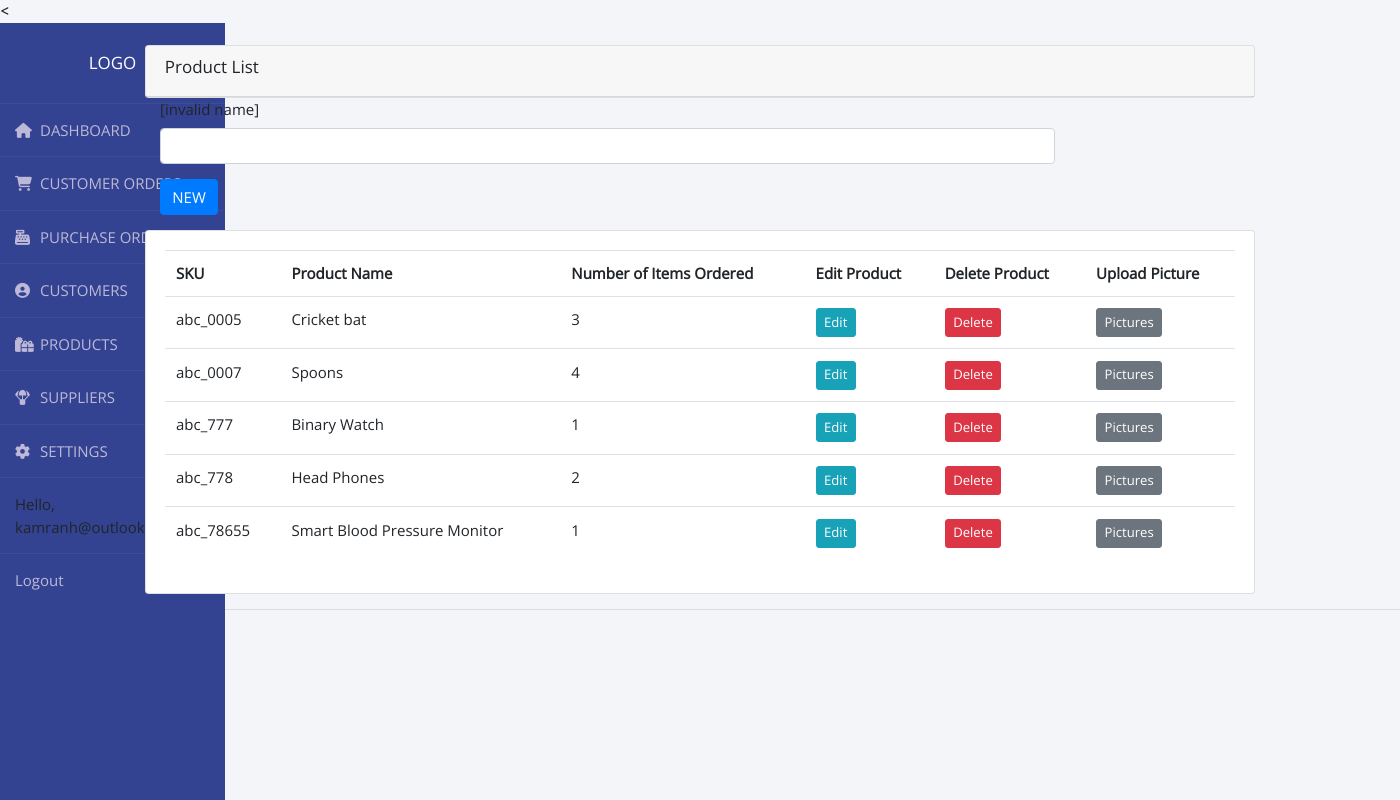
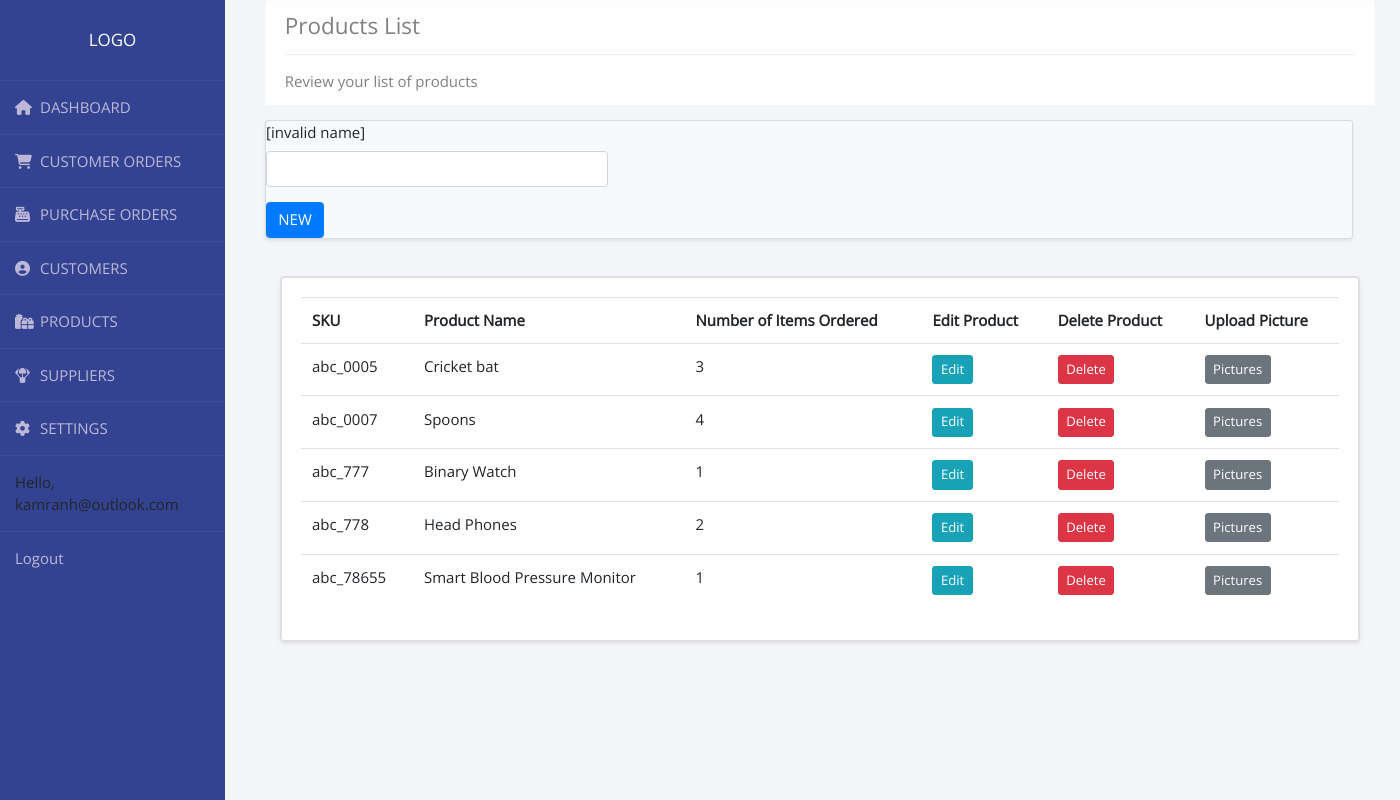
Before and after one commit to kamcoder-dev/Management-information-system---Django, a Django app: page /product_list/ in a window 1400 px wide. Run offline with Django 3.2, Linux system fonts and the light colour scheme; a user stored in the database is signed in; data comes from the database, SQL or seed files in the repository; both versions use the stored data as it was after the commit; some libraries are stand-ins or nearby versions.

Commit message:
visual june

```diff
--- a/crm1/accounts/templates/accounts/main.html
+++ b/crm1/accounts/templates/accounts/main.html
@@ -4,7 +4,7 @@
 <html>
 
 <head>
-	<title>CRM</title>
+	<title>Admin</title>
 	<link rel="stylesheet" href="https://stackpath.bootstrapcdn.com/bootstrap/4.3.1/css/bootstrap.min.css"
 		integrity="sha384-ggOyR0iXCbMQv3Xipma34MD+dH/1fQ784/j6cY/iJTQUOhcWr7x9JvoRxT2MZw1T" crossorigin="anonymous">
 
@@ -14,14 +14,16 @@
 
 <body>
 	{%  include 'accounts/navbar.html' %}
-	<div class="container-fluid">
-		{% block content %}
+	<div id="main-container">
+		<div class="container-fixed">
+			{% block content %}
 
 
 
-		{% endblock %}
+			{% endblock %}
+		</div>
 	</div>
-	<hr>
+
 
 
 </body>
--- a/crm1/accounts/templates/accounts/navbar.html
+++ b/crm1/accounts/templates/accounts/navbar.html
@@ -72,25 +72,41 @@
 
 
   </style>
-  <nav>
+
+  <nav class="nav flex-column float-left">
 
     <div class="wrapper">
       <div class="sidebar">
         <h2>Logo</h2>
         <ul>
-          <li><a href="{% url 'home' %}"><i class="fas fa-home"></i>DASHBOARD</a></li>
-          <li><a href="{% url 'customer_order_list' %}"><i class="fas fa-shopping-cart"></i>CUSTOMER ORDERS</a></li>
-          <li><a href=""><i class="fas fa-cash-register"></i>PURCHASE ORDERS</a></li>
-          <li><a href="{% url 'customer_list' %}"><i class="fas fa-user-circle"></i>CUSTOMERS</a></li>
-          <li><a href="{% url 'product_list' %}"><i class="fas fa-gifts"></i>PRODUCTS</a></li>
-          <li><a href=""><i class="fas fa-parachute-box"></i>SUPPLIERS</a></li>
-          <li><a href=""><i class="fas fa-cog"></i>SETTINGS</a></li>
-          <li><span class="hello-msg">Hello, {{request.user}}</span></li>
-          <li><span><a class="hello-msg" href="{% url 'logout' %}">Logout</a></span></li>
-
+          <li>
+            <a href="{% url 'home' %}"><i class="fas fa-home"></i>DASHBOARD</a>
+          </li>
+          <li>
+            <a href="{% url 'customer_order_list' %}"><i class="fas fa-shopping-cart"></i>CUSTOMER ORDERS</a>
+          </li>
+          <li>
+            <a href=""><i class="fas fa-cash-register"></i>PURCHASE ORDERS</a>
+          </li>
+          <li>
+            <a href="{% url 'customer_list' %}"><i class="fas fa-user-circle"></i>CUSTOMERS</a>
+          </li>
+          <li>
+            <a href="{% url 'product_list' %}"><i class="fas fa-gifts"></i>PRODUCTS</a>
+          </li>
+          <li>
+            <a href=""><i class="fas fa-parachute-box"></i>SUPPLIERS</a>
+          </li>
+          <li>
+            <a href=""><i class="fas fa-cog"></i>SETTINGS</a>
+          </li>
+          <li>
+            <span class="hello-msg">Hello, {{request.user}}</span>
+          </li>
+          <li>
+            <span><a class="hello-msg" href="{% url 'logout' %}">Logout</a></span>
+          </li>
         </ul>
       </div>
     </div>
-
-
   </nav>
--- a/crm1/accounts/templates/accounts/product_list.html
+++ b/crm1/accounts/templates/accounts/product_list.html
@@ -4,30 +4,46 @@
 
 {% block content %}
 
+
+
+
+
+
 <br>
-<div class="container">
-	<div class="card">
-		<div class="card-header">
-			<h2>Product List</h2>
-		</div>
-	</div>
+
+<div class="container float-sm-left" style="margin-top: -3rem;margin-right:auto">
+	<div class=" alert alert-light " role="alert">
+		<h4 class="alert-heading">Products List</h4>
+
+		<hr>
+		<p class="mb-0">Review your list of products</p>
 	</div>
 
-<div class=container>
-	<div class="coolo">
-		<div class="form-group col-md-10 mb-9">
-			<form method="get">
+</div>
+
+
+
+<div class="container float-sm-left">
+	<div class="card bg-light mb-3 shadow-sm" style="width:72.5rem;">
+		<form method="GET">
 			{% csrf_token %}
+			<div class="row">
+				<div class="col-4">
 					{{myFilter2.form | crispy}}
 
-				<a class="btn btn-primary" name='new_product' href="{% url 'new_product_profile' %}"
+					<a class="btn btn-primary sticky-top" name='new_product' href="{% url 'new_product_profile' %}"
 						role="button">NEW</a>
 				</div>
+
+
 			</div>
 	</div>
 
 
-<div class=container>
+
+	<br>
+	<div class="container float-sm-left ">
+		<div class="card shadow-sm">
 			<div class="card card-body">
 				<table class="table">
 					<tr>
@@ -52,8 +68,10 @@
 						<td><a class="btn btn-sm btn-info" name="edit_product"
 								href="{% url 'edit_product_profile' i.id %}">Edit</a>
 						</td>
-				<td><a class="btn btn-sm btn-danger" href="{% url 'delete_product_profile' i.id %}">Delete</a></td>
-				<td><a class="btn btn-sm btn-secondary" href="{% url 'product_picture' i.id %}">Pictures</a></td>
+						<td><a class="btn btn-sm btn-danger" href="{% url 'delete_product_profile' i.id %}">Delete</a>
+						</td>
+						<td><a class="btn btn-sm btn-secondary" href="{% url 'product_picture' i.id %}">Pictures</a>
+						</td>
 
 					</tr>
 
@@ -64,5 +82,6 @@
 		</div>
 	</div>
 </div>
+</div>
 
 {% endblock content %}
--- a/crm1/crm1/settings.py
+++ b/crm1/crm1/settings.py
@@ -41,6 +41,7 @@
     'bootstrapform',
     'crispy_forms',
     'activatable_model',
+    "bootstrap4",
 ]
 
 MIDDLEWARE = [
--- a/crm1/static/css/main.css
+++ b/crm1/static/css/main.css
@@ -3,6 +3,11 @@
 
 	body{
 		background-color: #94d8f7;
+		width: 100%;
+		margin:auto;
+		height:auto;
+		display:block;
+
 	}
 
 
@@ -18,3 +23,14 @@
 	#orders-pending{
 		background-color: #7CD1C0;
 	}
+
+
+	#wrapper{
+		display: block;
+		width: 80%;
+		margin:auto;
+	}
+
+	#main-container{
+		padding-left:250px
+	}
```
Also changed, not shown: crm1/accounts/templates/accounts/customer_list.html (+13 -11 lines), crm1/db.sqlite3. Lines whose indentation alone changed are shown as unchanged.
